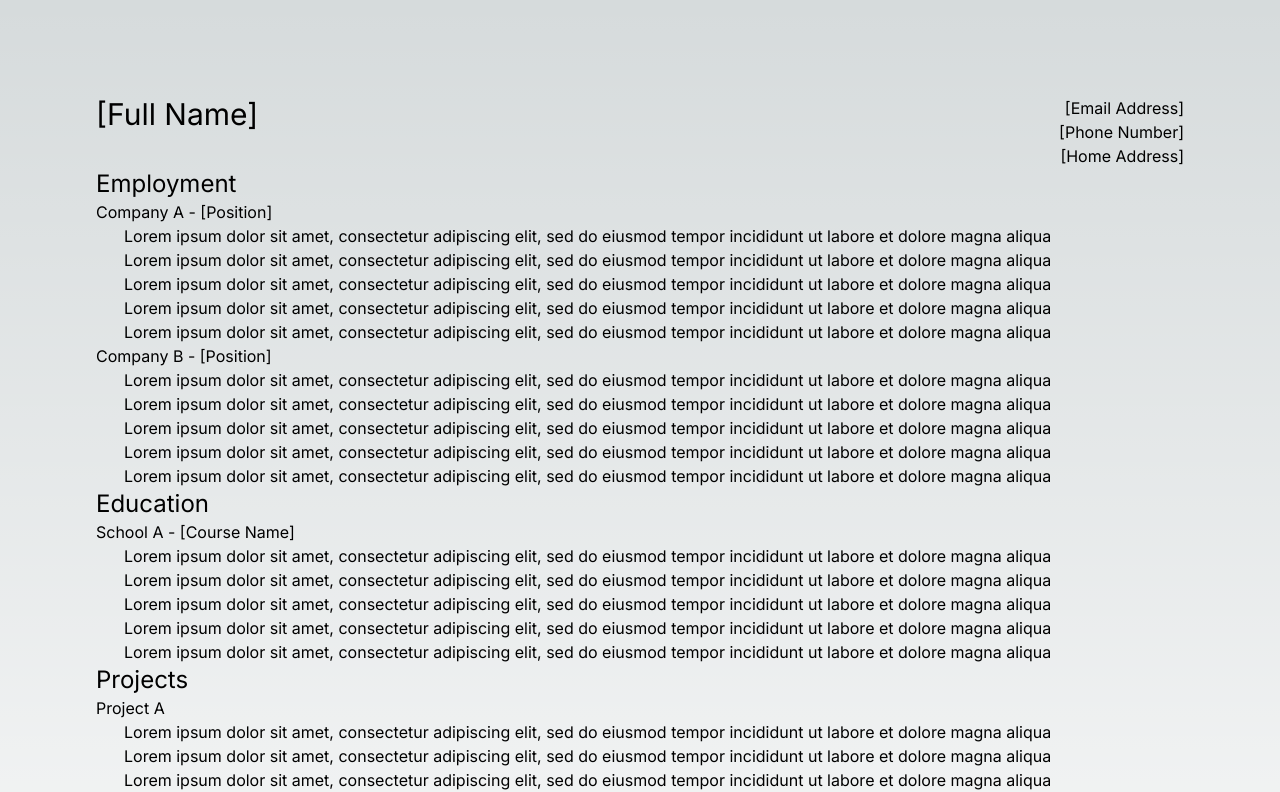
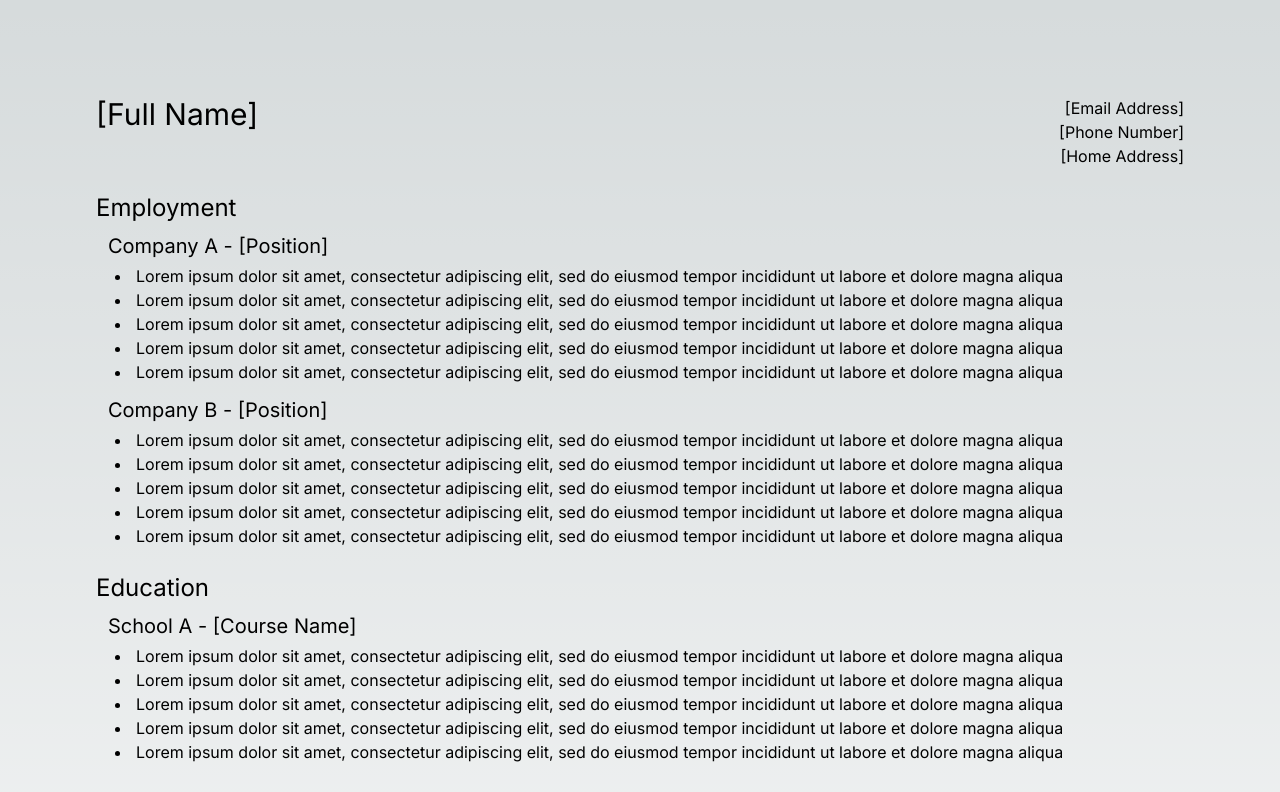
Before and after one commit to tominflux/tominflux-cv, a Next.js app: page / in a window 1280 px wide. Shown: the top 792 px of the page. Built offline with nearby package versions, Linux system fonts and the light colour scheme.

Commit message:
Remove dynamic tailwind classes as it's anti-pattern

```diff
--- a/src/components/CvHeader/index.tsx
+++ b/src/components/CvHeader/index.tsx
@@ -1,22 +1,18 @@
-import { CvHeading } from "../CvHeading";
 import { CvList } from "../CvList";
 
 export interface CvHeaderProps {
   name: string;
-  margin?: number;
 }
 
-export function CvHeader({ name, margin = 3 }: CvHeaderProps) {
+export function CvHeader({ name }: CvHeaderProps) {
   return (
-    <div className={`grid grid-cols-2 gap-4 w-full mb-${margin}`}>
+    <div className={`grid grid-cols-2 gap-4 w-full mb-3`}>
       <div>
-        <CvHeading type="h1" size="3xl">
-          {name}
-        </CvHeading>
+        <h1 className="text-3xl">{name}</h1>
       </div>
       <div className="text-right">
         <CvList
-          type="none"
+          type="list-none"
           items={["[Email Address]", "[Phone Number]", "[Home Address]"]}
         />
       </div>
--- a/src/components/CvHeading/index.tsx
+++ /dev/null
@@ -1,23 +0,0 @@
-import { HeadingType } from "@/types/HeadingType";
-import { TextSize } from "@/types/TextSize";
-import React from "react";
-import { ReactNode } from "react";
-
-export interface CvHeadingProps {
-  type: HeadingType;
-  margin?: number;
-  size?: TextSize;
-  children: ReactNode;
-}
-
-export function CvHeading({
-  type,
-  margin = 2,
-  size = "3xl",
-  children,
-}: CvHeadingProps) {
-  return React.createElement(type, {
-    className: `text-${size} mb-${margin}`,
-    children,
-  });
-}
--- a/src/components/CvList/index.tsx
+++ b/src/components/CvList/index.tsx
@@ -1,30 +1,17 @@
+import { ListType } from "@/types/ListType";
 import { ReactNode } from "react";
-import { CvHeading, CvHeadingProps } from "../CvHeading";
-import { ListType } from "@/types/ListType";
 
 export interface CvListProps {
   type?: ListType;
-  margin?: number;
   heading?: ReactNode;
-  headingProps?: Omit<CvHeadingProps, "children">;
   items: ReactNode[];
 }
 
-export function CvList({
-  type = "disc",
-  margin = 3,
-  heading,
-  headingProps = {
-    type: "h3",
-    size: "xl",
-    margin: 1,
-  },
-  items,
-}: CvListProps) {
+export function CvList({ type = "list-disc", heading, items }: CvListProps) {
   return (
-    <div className={`mb-${margin}`}>
-      {heading ? <CvHeading {...headingProps}>{heading}</CvHeading> : undefined}
-      <ul className={`list-${type} pl-6`}>
+    <div className={`mb-3`}>
+      {heading ? <h3 className="text-xl mb-1">{heading}</h3> : undefined}
+      <ul className={`${type} pl-6`}>
         {items.map((item) => (
           <li className="pl-1">{item}</li>
         ))}
--- a/src/components/CvSection/index.tsx
+++ b/src/components/CvSection/index.tsx
@@ -1,29 +1,15 @@
 import { ReactNode } from "react";
-import { CvHeading, CvHeadingProps } from "../CvHeading";
 
 export interface CvSectionProps {
-  margin?: number;
   heading?: ReactNode;
-  headingProps?: Omit<CvHeadingProps, "children">;
-  padding?: number;
   children: ReactNode;
 }
 
-export function CvSection({
-  margin = 2,
-  heading,
-  headingProps = {
-    type: "h2",
-    size: "2xl",
-    margin: 2,
-  },
-  padding = 3,
-  children,
-}: CvSectionProps) {
+export function CvSection({ heading, children }: CvSectionProps) {
   return (
-    <div className={`w-full mb-${margin}`}>
-      {heading ? <CvHeading {...headingProps}>{heading}</CvHeading> : undefined}
-      <div className={`px-${padding}`}>{children}</div>
+    <div className={`w-full mb-3`}>
+      {heading ? <h3 className="text-2xl mb-2">{heading}</h3> : undefined}
+      <div className={`px-3`}>{children}</div>
     </div>
   );
 }
--- a/src/types/HeadingType/index.ts
+++ /dev/null
@@ -1 +0,0 @@
-export type HeadingType = "h1" | "h2" | "h3" | "h4" | "h5" | "h6";
--- a/src/types/ListType/index.ts
+++ b/src/types/ListType/index.ts
@@ -1 +1 @@
-export type ListType = "none" | "disc" | "decimal";
+export type ListType = "list-none" | "list-disc" | "list-decimal";
```
Also changed, not shown: src/types/TextSize/index.ts (deleted, +0 -14 lines).
